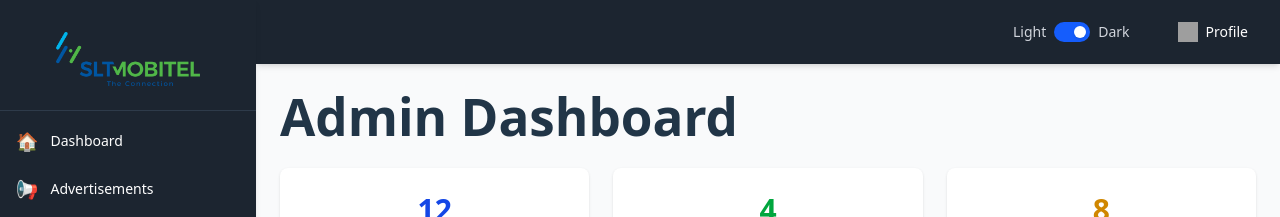
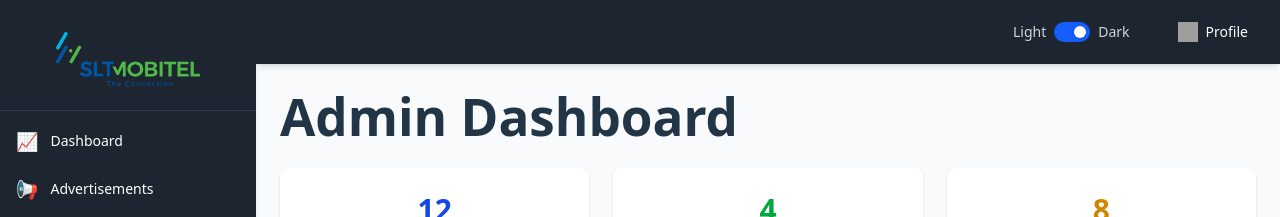
Before and after one commit to DilumCA/New-AdsliderFrontend, a React (Vite) app: page / in a window 1280 px wide. Shown: the top 217 px of the page. Built offline with nearby package versions, Linux system fonts and the light colour scheme; grey boxes are pictures that could not be loaded.

Commit message:
vercel changed

```diff
--- a/src/Components/Sidebar.jsx
+++ b/src/Components/Sidebar.jsx
@@ -4,7 +4,7 @@ import logo from '../assets/logo.png';
 
 // You can use react-icons or similar for icons, here using emoji as placeholders
 const navItems = [
-  { text: 'Dashboard', to: '/dashboard', icon: '🏠' },
+  { text: 'Dashboard', to: '/dashboard', icon: '📈' },
   { text: 'Advertisements', to: '/admanage', icon: '📢' },
   { text: 'Schemes', to: '/schema', icon: '📋' },
   { text: 'Settings', to: '/settings', icon: '⚙️' },
```
Also changed, not shown: vercel.json.
